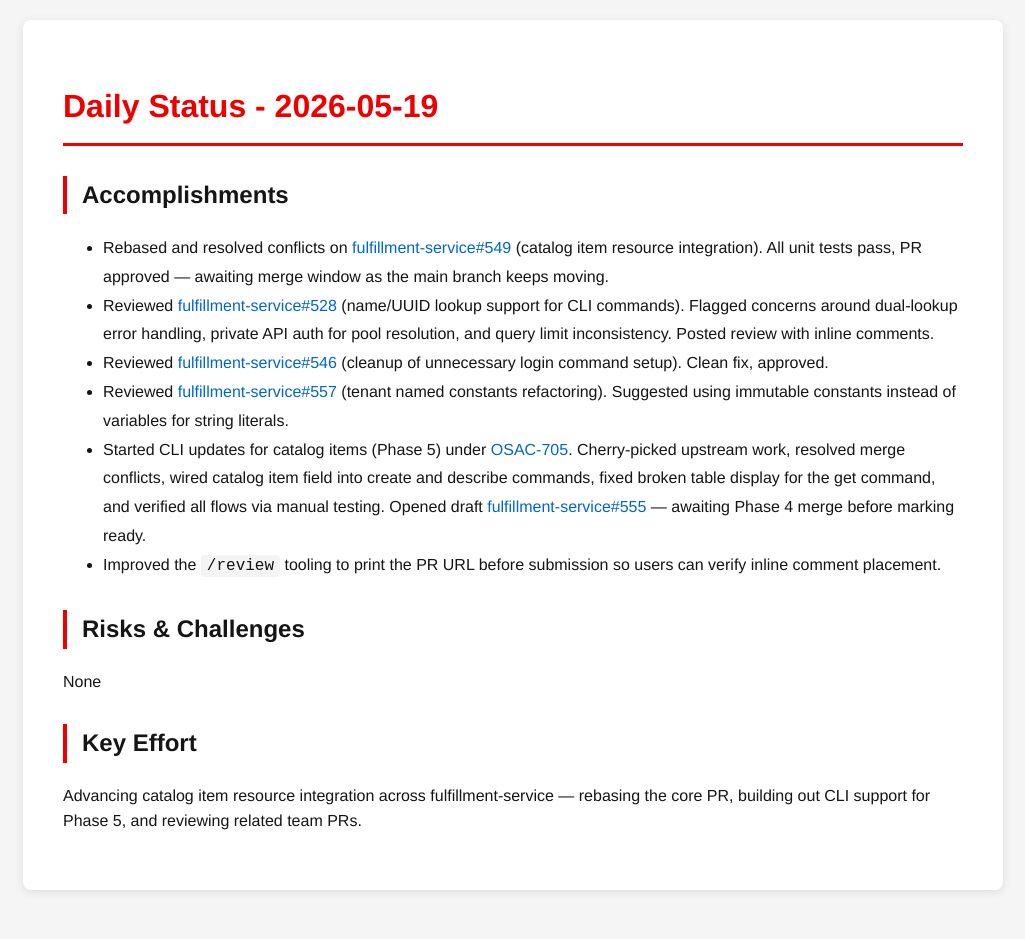
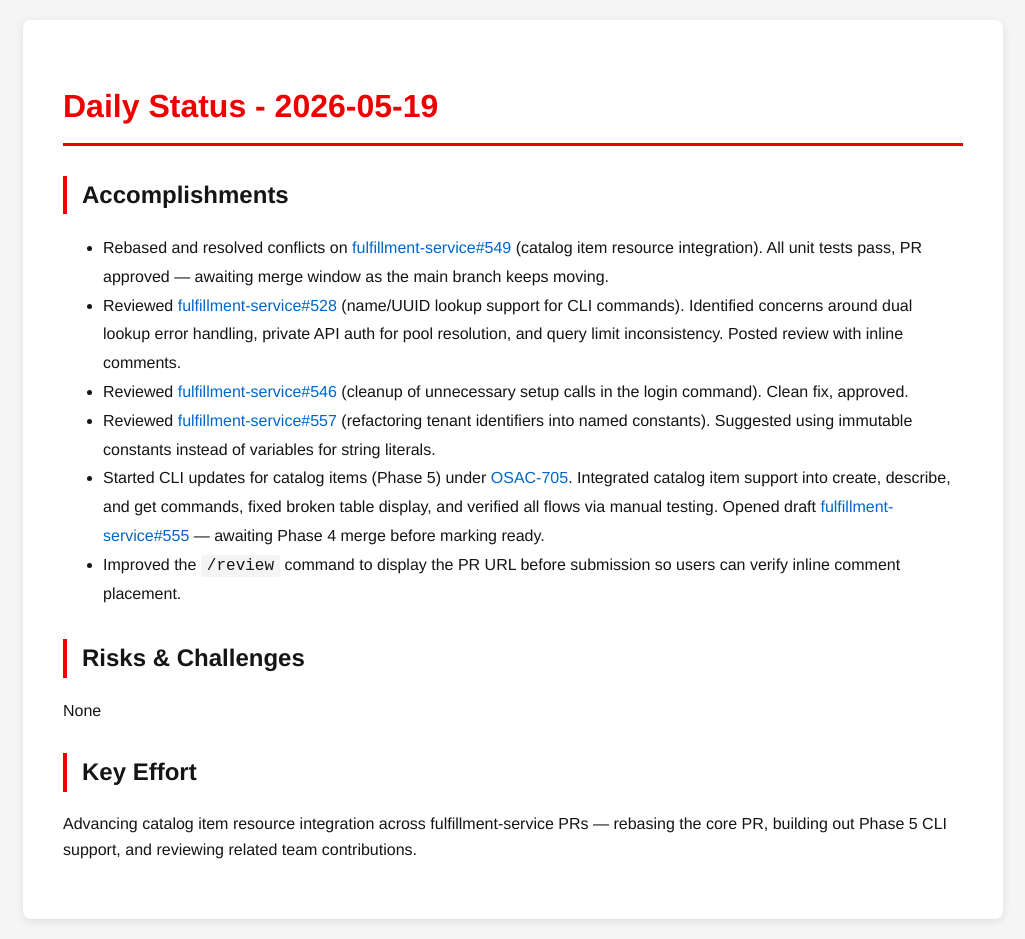
Before and after one commit to tzvatot/daily-status, a Jekyll site: the page built from 2026-05-19.md, in a window 1280 px wide. Shown: the whole page, without its empty margins (127-1152 px from the left). Built offline with Jekyll 4.4.1, drawn with Linux system fonts in a browser that asks for light colours; before the commit the page ends 910 px from its top, so only the background shows below that.

Commit message:
Daily status update - 2026-05-19

```diff
--- a/2026-05-19.md
+++ b/2026-05-19.md
@@ -8,14 +8,14 @@
 
 ## Accomplishments
 - Rebased and resolved conflicts on [fulfillment-service#549](https://github.com/osac-project/fulfillment-service/pull/549) (catalog item resource integration). All unit tests pass, PR approved — awaiting merge window as the main branch keeps moving.
-- Reviewed [fulfillment-service#528](https://github.com/osac-project/fulfillment-service/pull/528) (name/UUID lookup support for CLI commands). Flagged concerns around dual-lookup error handling, private API auth for pool resolution, and query limit inconsistency. Posted review with inline comments.
-- Reviewed [fulfillment-service#546](https://github.com/osac-project/fulfillment-service/pull/546) (cleanup of unnecessary login command setup). Clean fix, approved.
-- Reviewed [fulfillment-service#557](https://github.com/osac-project/fulfillment-service/pull/557) (tenant named constants refactoring). Suggested using immutable constants instead of variables for string literals.
-- Started CLI updates for catalog items (Phase 5) under [OSAC-705](https://redhat.atlassian.net/browse/OSAC-705). Cherry-picked upstream work, resolved merge conflicts, wired catalog item field into create and describe commands, fixed broken table display for the get command, and verified all flows via manual testing. Opened draft [fulfillment-service#555](https://github.com/osac-project/fulfillment-service/pull/555) — awaiting Phase 4 merge before marking ready.
-- Improved the `/review` tooling to print the PR URL before submission so users can verify inline comment placement.
+- Reviewed [fulfillment-service#528](https://github.com/osac-project/fulfillment-service/pull/528) (name/UUID lookup support for CLI commands). Identified concerns around dual lookup error handling, private API auth for pool resolution, and query limit inconsistency. Posted review with inline comments.
+- Reviewed [fulfillment-service#546](https://github.com/osac-project/fulfillment-service/pull/546) (cleanup of unnecessary setup calls in the login command). Clean fix, approved.
+- Reviewed [fulfillment-service#557](https://github.com/osac-project/fulfillment-service/pull/557) (refactoring tenant identifiers into named constants). Suggested using immutable constants instead of variables for string literals.
+- Started CLI updates for catalog items (Phase 5) under [OSAC-705](https://redhat.atlassian.net/browse/OSAC-705). Integrated catalog item support into create, describe, and get commands, fixed broken table display, and verified all flows via manual testing. Opened draft [fulfillment-service#555](https://github.com/osac-project/fulfillment-service/pull/555) — awaiting Phase 4 merge before marking ready.
+- Improved the `/review` command to display the PR URL before submission so users can verify inline comment placement.
 
 ## Risks & Challenges
 None
 
 ## Key Effort
-Advancing catalog item resource integration across fulfillment-service — rebasing the core PR, building out CLI support for Phase 5, and reviewing related team PRs.
+Advancing catalog item resource integration across fulfillment-service PRs — rebasing the core PR, building out Phase 5 CLI support, and reviewing related team contributions.
```
